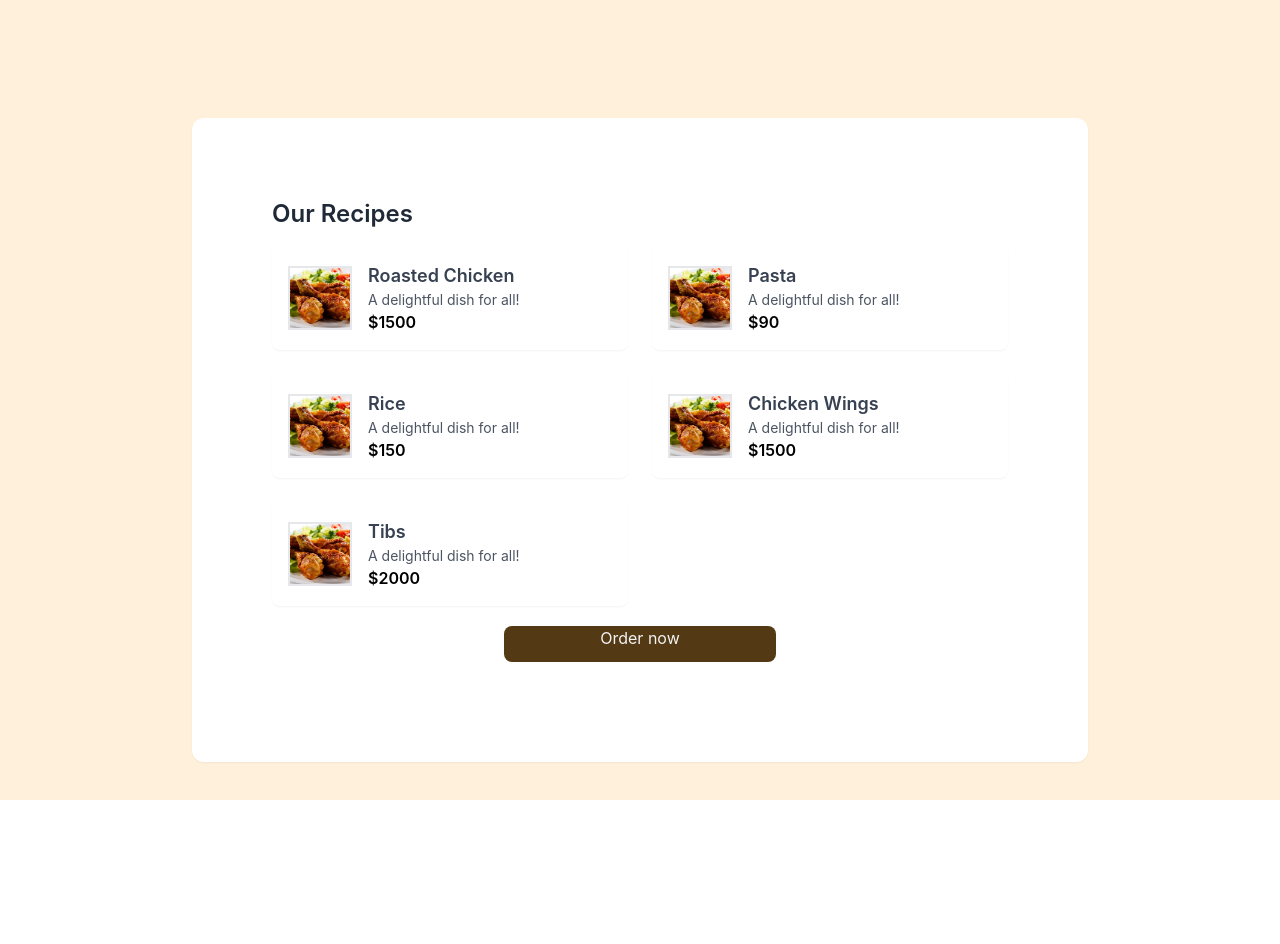
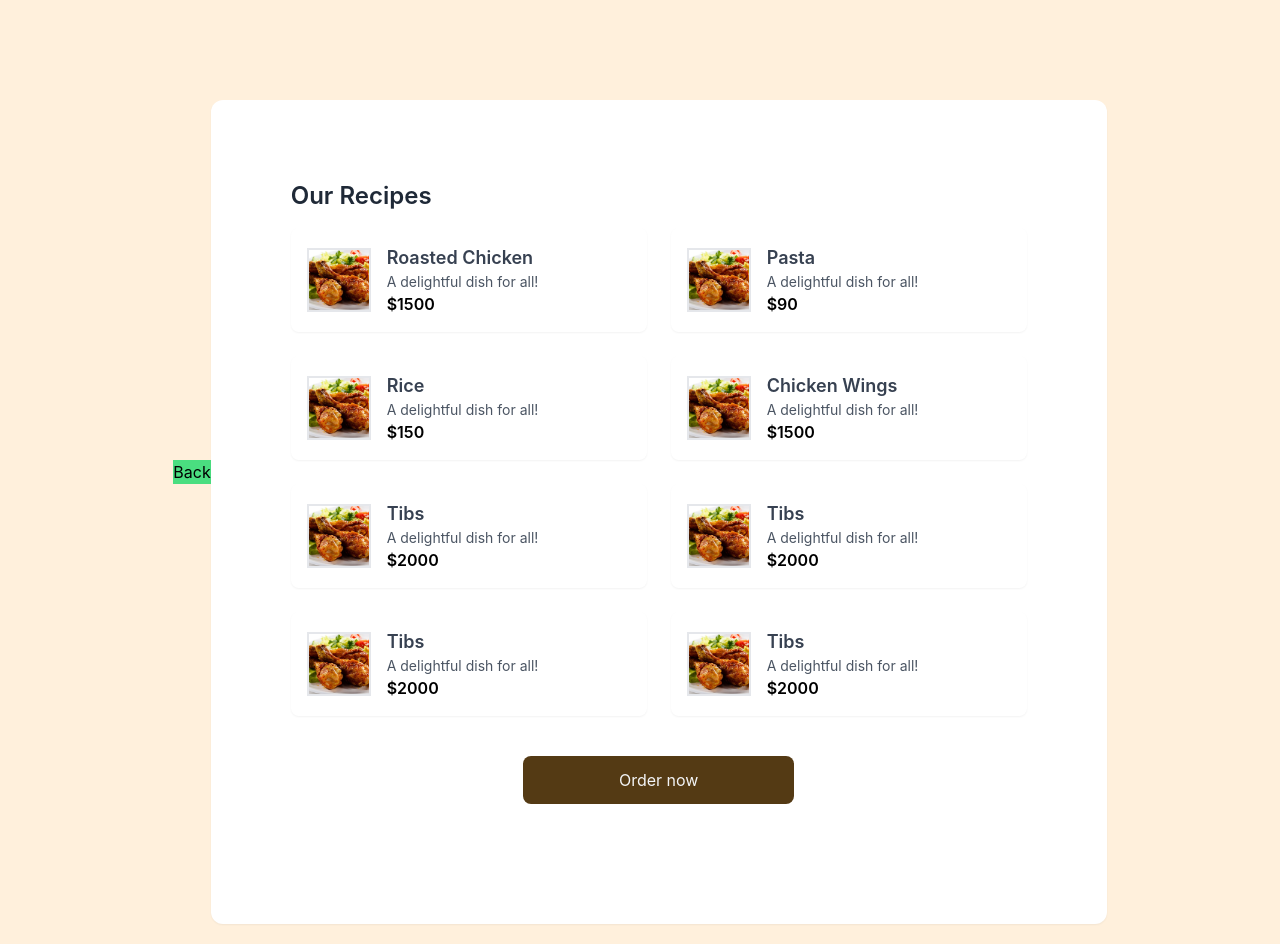
Before and after one commit to abudi47/Digital-menu-with-react, a React (Vite) app in the folder frontend/: page / in a window 1280 px wide. Before the commit the page ends 800 px from the top, so only its background shows below. Built offline with nearby package versions, Linux system fonts and the light colour scheme.

Commit message:
updated carts

```diff
--- a/frontend/src/pages/Carts.jsx
+++ b/frontend/src/pages/Carts.jsx
@@ -1,17 +1,24 @@
-
 import chik from "../assets/food/chicken.jpg";
 
 export const Carts = () => {
   const foods = [
-    { name: "Roasted Chicken", image: chik , price: "$1500"},
+    { name: "Roasted Chicken", image: chik, price: "$1500" },
     { name: "Pasta", image: chik, price: "$90" },
     { name: "Rice", image: chik, price: "$150" },
-    { name: "Chicken Wings", image: chik , price: "$1500" },
+    { name: "Chicken Wings", image: chik, price: "$1500" },
+    { name: "Tibs", image: chik, price: "$2000" },
+    { name: "Tibs", image: chik, price: "$2000" },
+    { name: "Tibs", image: chik, price: "$2000" },
     { name: "Tibs", image: chik, price: "$2000" },
   ];
 
   return (
+    <div>
       <div className="bg-primary min-h-screen flex items-center justify-center py-5">
+        <div className="">
+          <button className=" flex  bg-green-400"> Back</button>
+        </div>
+
         <div className="mt-20 lg:w-full  lg:max-w-4xl  bg-white rounded-xl shadow-sm p-20">
           <h2 className="text-2xl font-semibold text-gray-800 mb-4">
             Our Recipes
@@ -39,9 +46,11 @@ export const Carts = () => {
               </div>
             ))}
           </div>
-        <button className="text-md text-gray-100 mx-auto m-5 px-24 pb-3 rounded-lg bg-brown flex items-center justify-center hover:bg-red-500 hover:text-gray-900"> Order now</button>
+          <button className="m-10 text-md text-gray-100 mx-auto px-24 py-3 rounded-lg bg-brown lg:flex lg:itms-center hover:bg-red-500 hover:text-gray-900">
+            Order now
+          </button>
         </div>
-
+      </div>
     </div>
   );
 };
```
Lines whose indentation alone changed are shown as unchanged.
